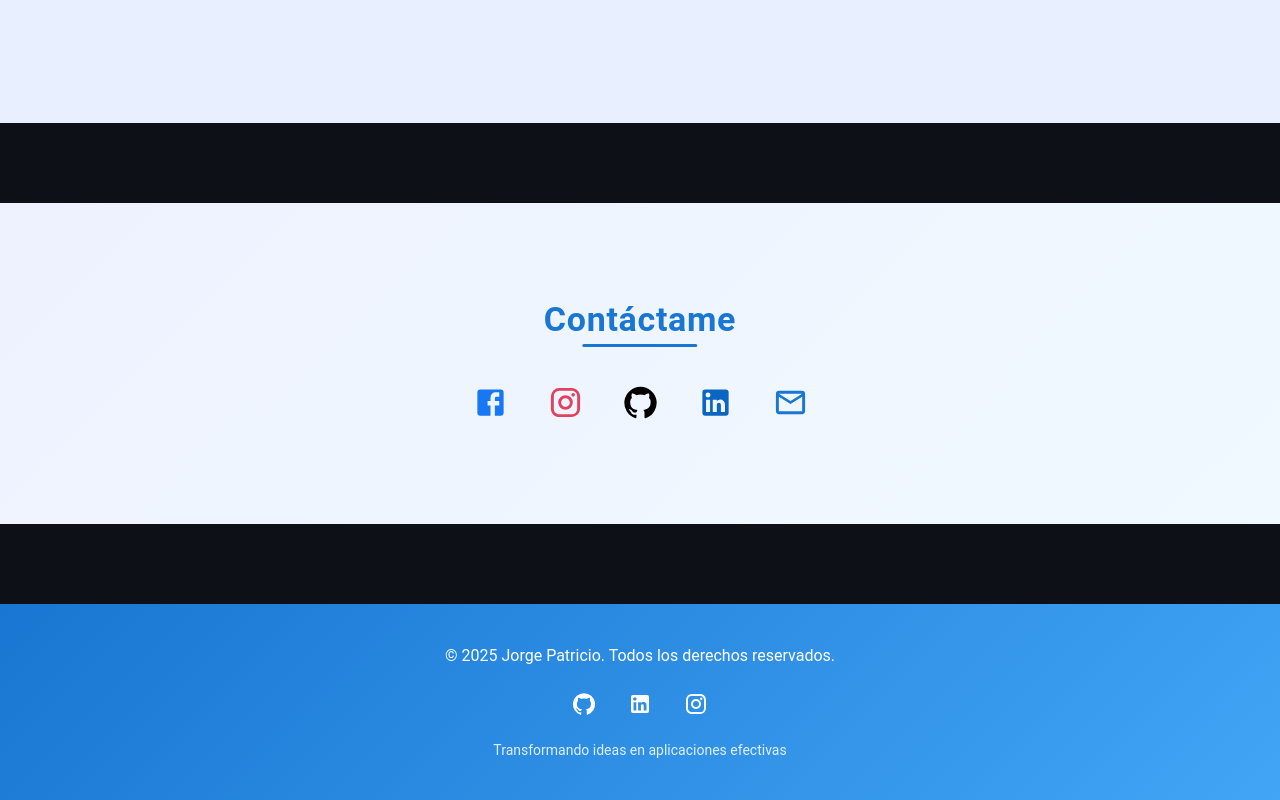
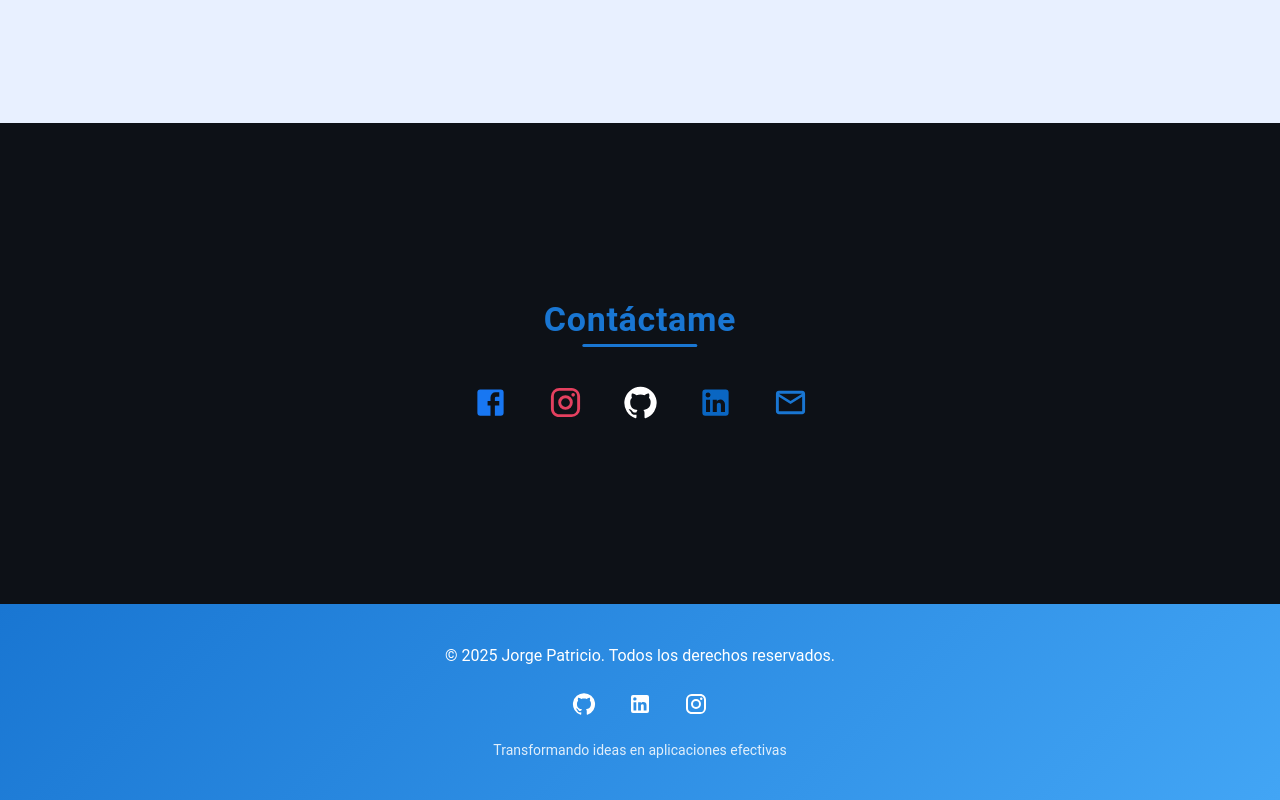
Before and after one commit to Patogol35/jorgito, a React (Vite) app: page / in a window 1280 px wide. Shown: the part 2587-3387 px from the top of the page. Built offline with nearby package versions, Linux system fonts and the light colour scheme.

Commit message:
Update Contact.jsx

```diff
--- a/src/components/Contact.jsx
+++ b/src/components/Contact.jsx
@@ -16,7 +16,7 @@ export default function Contact() {
     },
     {
       icon: <GitHub fontSize="large" />,
-      color: "#000",
+      color: "#fff", // 👈 en fondo oscuro conviene blanco
       href: "https://github.com/Patogol35",
     },
     {
@@ -35,9 +35,9 @@ export default function Contact() {
     <Box
       id="contact"
       sx={{
-        background: "linear-gradient(135deg, #eef2ff, #f0f9ff)",
+        background: "transparent", // ✅ usa el fondo oscuro de App.jsx
         py: 12,
-        color: "#333",
+        color: "#fff", // 👈 texto blanco para contraste
       }}
     >
       <Container maxWidth="sm">
@@ -111,9 +111,6 @@ export default function Contact() {
                       backgroundColor: "transparent",
                       transform: "scale(1.2)",
                     },
-                    "&:focus, &:active, &:visited": {
-                      color: s.color,
-                    },
                   }}
                 >
                   {s.icon}
```
